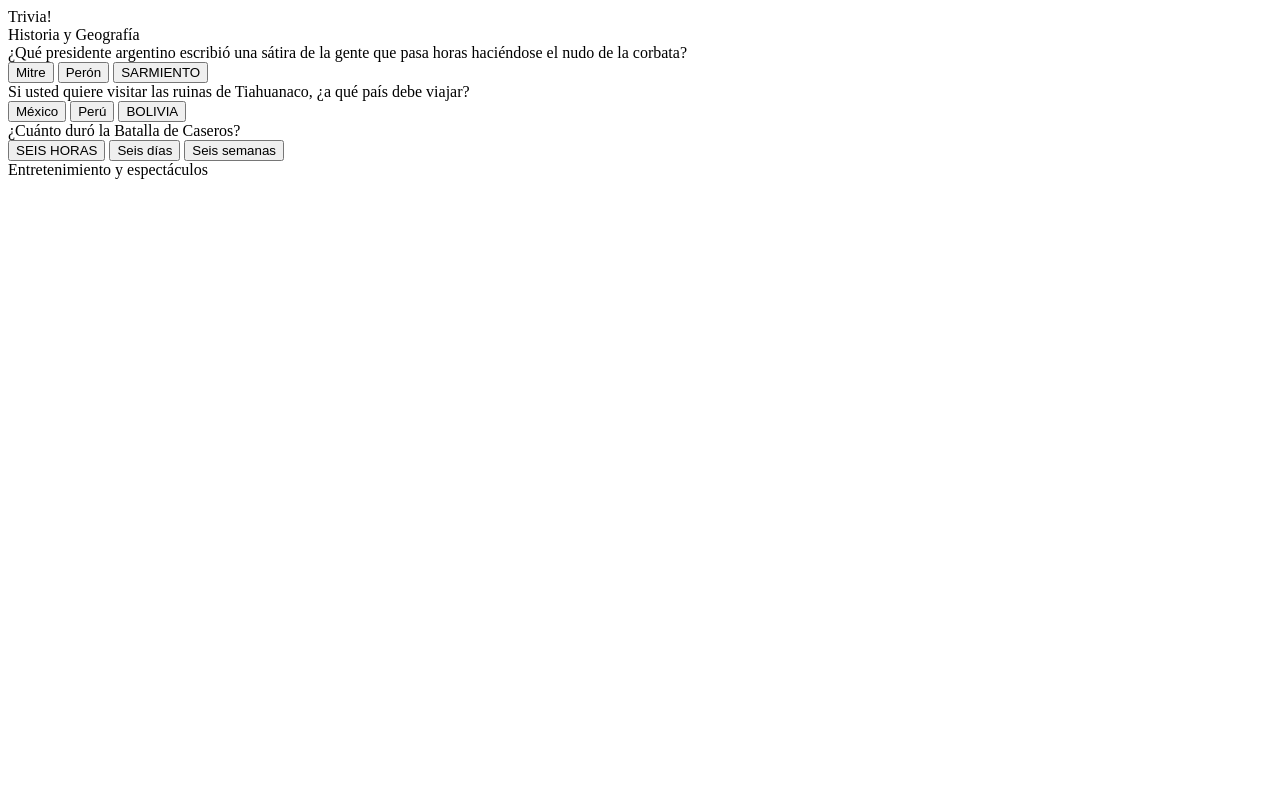
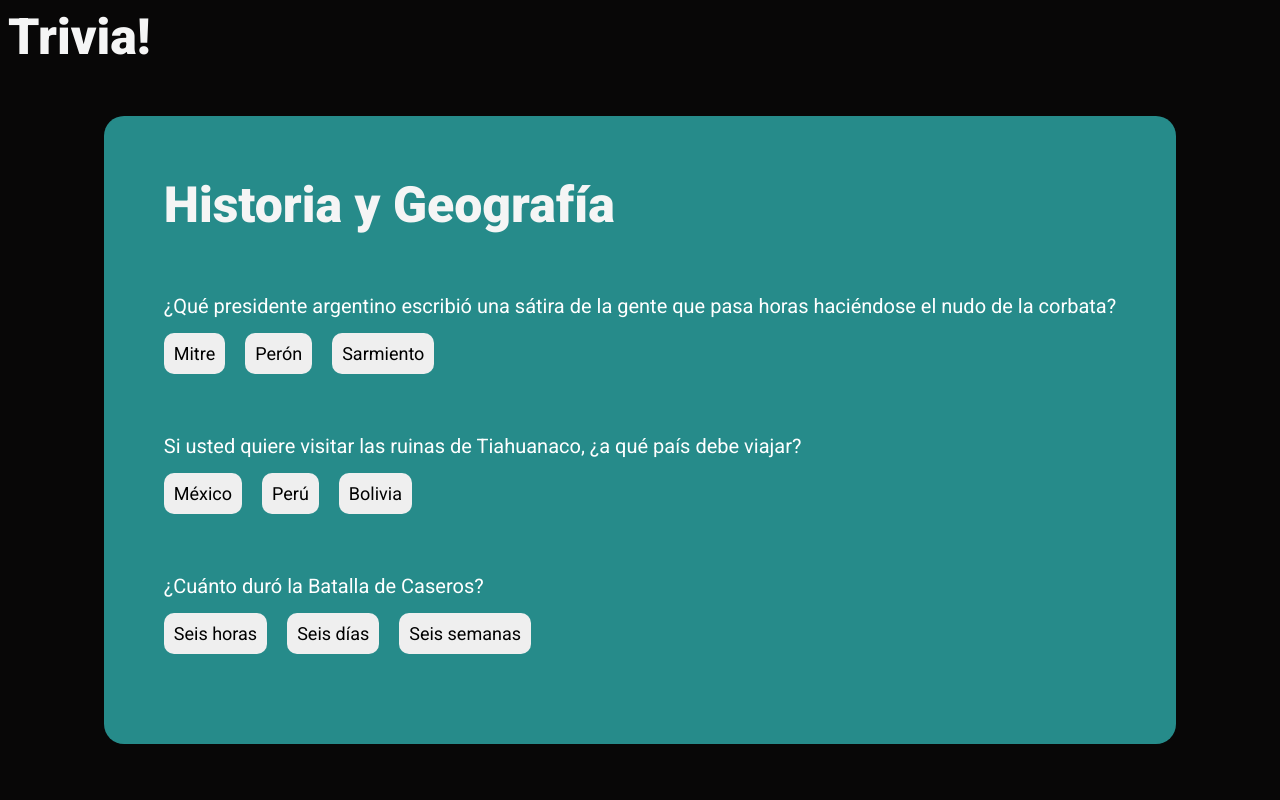
Before and after one commit to idkwn2p/Trivia, a plain HTML site: page index.html in a window 1280 px wide. Shown: the top 800 px of the page. Drawn offline with Linux system fonts and the light colour scheme.

Commit message:
Añadir style.css y editar index.html
Añadir diseño a las tarjetas de pregutnas.

```diff
--- a/index.html
+++ b/index.html
@@ -5,39 +5,71 @@
     <meta http-equiv="X-UA-Compatible" content="IE=edge">
     <meta name="viewport" content="width=device-width, initial-scale=1.0">
     <title>Trivia!</title>
+    <link href="./style.css" rel="stylesheet">
 </head>
 <body>
-        <div>Trivia!</div>
-
-        <div>
-            <div>Historia y Geografía</div>
-            <div>
-                <div>¿Qué presidente argentino escribió una sátira de la gente que pasa horas haciéndose el nudo de la corbata?</div>
-                <div>
+        <div class="título">Trivia!</div>
+        <div class="contenido">
+            <div class="hist grupo">
+                <div class="título">Historia y Geografía</div>
+                <div class="preg">
+                    <div class="sub-título">¿Qué presidente argentino escribió una sátira de la gente que pasa horas haciéndose el nudo de la corbata?</div>
+                    <div class="rtas">
                         <button>Mitre</button>
                         <button>Perón</button>
-                    <button>SARMIENTO</button>
+                        <!--Esta-->
+                        <button>Sarmiento</button>
                     </div>
                 </div>
-            <div>
+                <div class="preg">
                     <div>Si usted quiere visitar las ruinas de Tiahuanaco, ¿a qué país debe viajar?</div>
-                <div>
+                    <div class="rtas">
                         <button>México</button>
                         <button>Perú</button>
-                    <button>BOLIVIA</button>
+                        <!--Esta-->
+                        <button>Bolivia</button>
                     </div>
                 </div>
-            <div>
+                <div  class="preg">
                     <div>¿Cuánto duró la Batalla de Caseros?</div>
-                <div>
-                    <button>SEIS HORAS</button>
+                    <div class="rtas">
+                        <!--Esta-->
+                        <button>Seis horas</button>
                         <button>Seis días</button>
                         <button>Seis semanas</button>
                     </div>
                 </div>
             </div>
 
-        <div>
-            <div>Entretenimiento y espectáculos</div>
+            <div class="ent grupo">
+                <div class="título">Entretenimiento y espectáculos</div>
+                <div class="preg">
+                    <div class="sub-título">¿Hacia qué actor Glenn Close siente una "Atracción Fatal", en la película de ese nombre?</div>
+                    <div class="rtas">
+                        <button>John Malkovich</button>
+                        <!--Esta-->
+                        <button>Michael Douglas</button>
+                        <button>Gary Oldman</button>
+                    </div>
+                </div>
+                <div class="preg">
+                    <div class="sub-título">¿A qué actor de Hollywood le hicieron creer, en la vida real, que su abuela era su madre y que su madre era su hermana?</div>
+                    <div class="rtas">
+                        <button>A John Wayne</button>
+                        <button>A John Malkovich</button>
+                        <!--Esta-->
+                        <button>A Jack Nicholson</button>
+                    </div>
+                </div>
+                <div class="preg">
+                    <div class="sub-título">¿Cuántos dedos tiene Alf en cada mano?</div>
+                    <div class="rtas">
+                        <button>Siete</button>
+                        <!--Esta-->
+                        <button>Cuatro</button>
+                        <button>No tiene dedos</button>
+                    </div>
+                </div>
+            </div>
         </div>
 </html>
--- /dev/null
+++ b/style.css
@@ -0,0 +1,74 @@
+@import url('https://fonts.googleapis.com/css2?family=Roboto:wght@400;900&display=swap');
+
+* {
+    font-family: 'Roboto', sans-serif;
+
+}
+
+body {
+    background-color: rgb(8, 7, 7);
+}
+
+.título {
+    font-weight: 900;
+    font-size: 50px;
+    margin-bottom: 30px;
+    color: whitesmoke;
+}
+
+.contenido {
+    flex-direction: column;
+    display: flex;
+    align-items: center;
+}
+
+.grupo {
+    font-size: 20px;
+    max-width: 960px;
+    color: white;
+    display: flex;
+    flex-direction: column;
+    border-radius: 20px;
+    padding: 60px;
+    margin: 20px;
+    margin-bottom: 100px;
+}
+
+.preg {
+    margin-block: 30px;
+    display: flex;
+    flex-direction: column;
+    gap: 15px;
+}
+
+.hist {
+    background-color: rgb(38, 139, 138);
+}
+
+.ent {
+    background-color: rgb(243, 70, 105);
+}
+
+button {
+    font-size: 18px;
+    padding: 10px;
+    border-radius: 10px;
+    border: none;
+}
+
+.hist button:hover {
+    color: white;
+    background-color:rgb(24, 83, 81);
+
+}
+
+.ent button:hover {
+    color: white;
+    background-color:rgb(112, 31, 47);
+
+}
+
+.rtas {
+    display: flex;
+    gap: 20px;
+}
```
Lines whose indentation alone changed are shown as unchanged.
